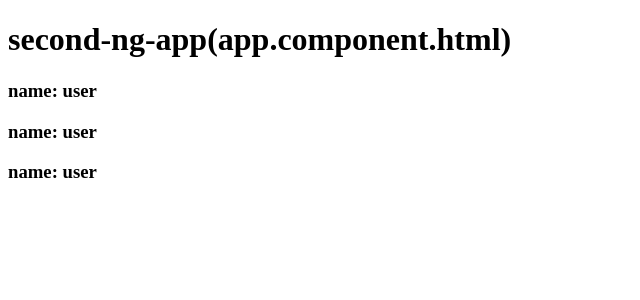
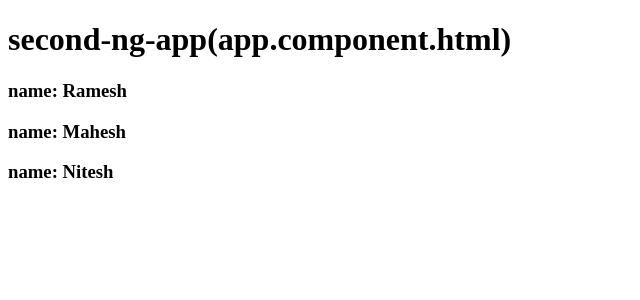
Before and after one commit to akkiePro/Angular-17, an Angular app in the folder second-ng-app/: page / in a window 1280 px wide. Shown: the top 300 px of the page, without its empty margins (0-640 px from the left). Built offline with nearby package versions, Linux system fonts and the light colour scheme.

Commit message:
@Input() decorator intro

```diff
--- a/second-ng-app/src/app/app.component.html
+++ b/second-ng-app/src/app/app.component.html
@@ -1,4 +1,4 @@
 <h1>second-ng-app(app.component.html)</h1>
-<app-user-profile></app-user-profile>
-<app-user-profile></app-user-profile>
-<app-user-profile></app-user-profile>
+<app-user-profile name="Ramesh"></app-user-profile>
+<app-user-profile name="Mahesh"></app-user-profile>
+<app-user-profile name="Nitesh"></app-user-profile>
--- a/second-ng-app/src/app/components/user-profile/user-profile.component.html
+++ b/second-ng-app/src/app/components/user-profile/user-profile.component.html
@@ -1 +1 @@
-<h3>name: user</h3>
+<h3>name: {{name}}</h3>
--- a/second-ng-app/src/app/components/user-profile/user-profile.component.ts
+++ b/second-ng-app/src/app/components/user-profile/user-profile.component.ts
@@ -1,4 +1,4 @@
-import { Component } from '@angular/core';
+import { Component, Input } from '@angular/core';
 
 @Component({
   selector: 'app-user-profile',
@@ -8,5 +8,5 @@ import { Component } from '@angular/core';
   styleUrl: './user-profile.component.css'
 })
 export class UserProfileComponent {
-
+  @Input() name = ""
 }
```
